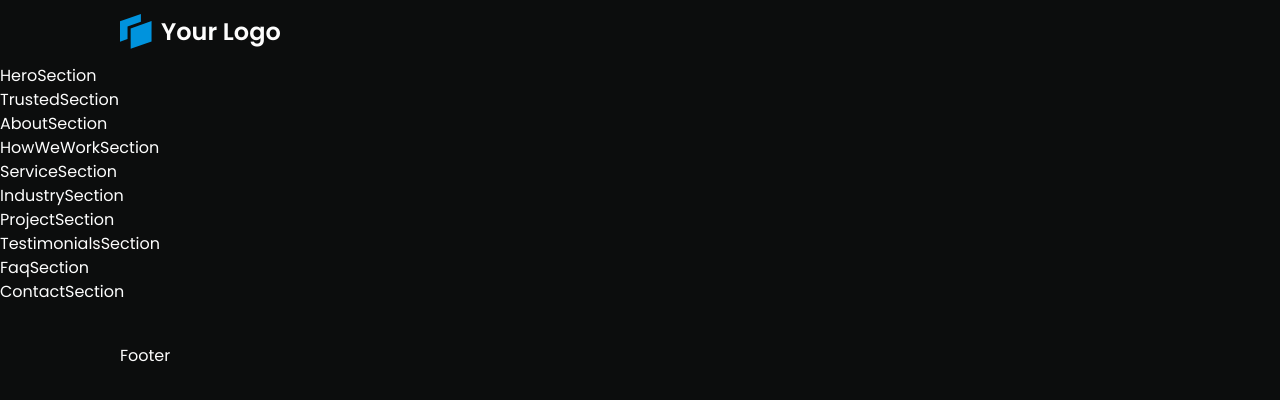
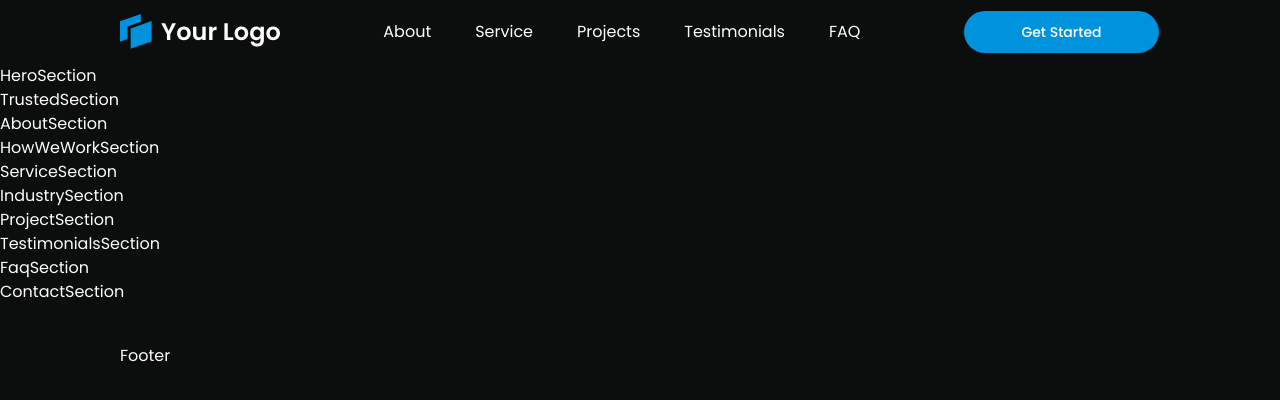
Before and after one commit to Hary300/Personal-Project-40-Dark-Blue-Portfolio, a React (Vite) app: page / in a window 1280 px wide. Shown: the top 400 px of the page. Built offline with nearby package versions, Linux system fonts and the light colour scheme.

Commit message:
feat: implement responsive navigation with mobile support; update header and button components

```diff
--- a/src/components/layouts/Header.tsx
+++ b/src/components/layouts/Header.tsx
@@ -1,9 +1,32 @@
+import { headerData } from '@/data/headerData';
 import Logo from '../shared/Logo';
+import { Button } from '../ui/button';
+import MobileNav from '../shared/MobileNav';
 
 const Header = () => {
+  const navLinks = headerData.navLinks;
+  const ctaButton = headerData.ctaButton;
   return (
-    <header className='flex justify-between px-4 sm:px-10 lg:px-15 xl:px-30 h-16'>
+    <header className='flex justify-between items-center px-4 sm:px-10 lg:px-15 xl:px-30 h-16'>
       <Logo />
+      <MobileNav />
+      <nav className='hidden lg:block'>
+        <ul className='flex gap-3'>
+          {navLinks.map((link) => (
+            <li key={link.id} className='px-4'>
+              <a
+                href={link.href}
+                className='hover:underline cursor-pointer hover:text-primary-300'
+              >
+                {link.label}
+              </a>
+            </li>
+          ))}
+        </ul>
+      </nav>
+      <Button asChild className='hidden lg:flex w-full lg:max-w-49.25'>
+        <a href={ctaButton.href}>{ctaButton.label}</a>
+      </Button>
     </header>
   );
 };
--- /dev/null
+++ b/src/components/shared/MobileNav.tsx
@@ -0,0 +1,53 @@
+import {
+  Sheet,
+  SheetClose,
+  SheetContent,
+  SheetTrigger,
+} from '@/components/ui/sheet';
+import { Button } from '../ui/button';
+import { FiMenu } from 'react-icons/fi';
+import { RxCross2 } from 'react-icons/rx';
+import { headerData } from '@/data/headerData';
+
+const MobileNav = () => {
+  const navLinks = headerData.navLinks;
+  const ctaButton = headerData.ctaButton;
+  return (
+    <div className='lg:hidden flex items-center'>
+      <Sheet>
+        <SheetTrigger asChild>
+          <Button variant='ghost' className='px-0 h-auto rounded-0'>
+            <FiMenu className='size-6' />
+          </Button>
+        </SheetTrigger>
+        <SheetContent showCloseButton={false}>
+          <div className='flex flex-col gap-3 p-4'>
+            <SheetClose asChild>
+              <div className='flex justify-end'>
+                <RxCross2 className='size-6' />
+              </div>
+            </SheetClose>
+            <nav>
+              <ul className='flex flex-col gap-3'>
+                {navLinks.map((link) => (
+                  <li key={link.id}>
+                    <SheetClose asChild>
+                      <a href={link.href}>{link.label}</a>
+                    </SheetClose>
+                  </li>
+                ))}
+              </ul>
+            </nav>
+            <SheetClose asChild>
+              <Button asChild className='flex w-full lg:max-w-49.25'>
+                <a href={ctaButton.href}>{ctaButton.label}</a>
+              </Button>
+            </SheetClose>
+          </div>
+        </SheetContent>
+      </Sheet>
+    </div>
+  );
+};
+
+export default MobileNav;
--- a/src/components/ui/button.tsx
+++ b/src/components/ui/button.tsx
@@ -1,66 +1,66 @@
-import * as React from "react"
-import { cva, type VariantProps } from "class-variance-authority"
-import { cn } from "cn"
-import { Slot } from "radix-ui"
+import * as React from 'react';
+import { cva, type VariantProps } from 'class-variance-authority';
+import { cn } from 'cn';
+import { Slot } from 'radix-ui';
 
 const buttonVariants = cva(
-  "group/button inline-flex shrink-0 items-center justify-center rounded-lg border border-transparent bg-clip-padding text-sm font-medium whitespace-nowrap transition-all outline-none select-none focus-visible:border-ring focus-visible:ring-3 focus-visible:ring-ring/50 active:not-aria-[haspopup]:translate-y-px disabled:pointer-events-none disabled:opacity-50 aria-invalid:border-destructive aria-invalid:ring-3 aria-invalid:ring-destructive/20 dark:aria-invalid:border-destructive/50 dark:aria-invalid:ring-destructive/40 [&_svg]:pointer-events-none [&_svg]:shrink-0 [&_svg:not([class*='size-'])]:size-4",
+  "group/button inline-flex shrink-0 items-center justify-center rounded-full border border-transparent bg-clip-padding text-sm font-medium whitespace-nowrap transition-all outline-none select-none focus-visible:border-ring focus-visible:ring-3 focus-visible:ring-ring/50 active:not-aria-[haspopup]:translate-y-px disabled:pointer-events-none disabled:opacity-50 aria-invalid:border-destructive aria-invalid:ring-3 aria-invalid:ring-destructive/20 dark:aria-invalid:border-destructive/50 dark:aria-invalid:ring-destructive/40 [&_svg]:pointer-events-none [&_svg]:shrink-0 [&_svg:not([class*='size-'])]:size-4",
   {
     variants: {
       variant: {
-        default: "bg-primary text-primary-foreground hover:bg-primary/80",
+        default: 'bg-primary-300 text-neutral-25 hover:bg-primary-300/80',
         outline:
-          "border-border bg-background hover:bg-muted hover:text-foreground aria-expanded:bg-muted aria-expanded:text-foreground dark:border-input dark:bg-input/30 dark:hover:bg-input/50",
+          'border-border bg-background hover:bg-muted hover:text-foreground aria-expanded:bg-muted aria-expanded:text-foreground dark:border-input dark:bg-input/30 dark:hover:bg-input/50',
         secondary:
-          "bg-secondary text-secondary-foreground hover:bg-[color-mix(in_oklch,var(--secondary),var(--foreground)_5%)] aria-expanded:bg-secondary aria-expanded:text-secondary-foreground",
+          'bg-secondary text-secondary-foreground hover:bg-[color-mix(in_oklch,var(--secondary),var(--foreground)_5%)] aria-expanded:bg-secondary aria-expanded:text-secondary-foreground',
         ghost:
-          "hover:bg-muted hover:text-foreground aria-expanded:bg-muted aria-expanded:text-foreground dark:hover:bg-muted/50",
+          'hover:bg-muted hover:text-foreground aria-expanded:bg-muted aria-expanded:text-foreground dark:hover:bg-muted/50',
         destructive:
-          "bg-destructive/10 text-destructive hover:bg-destructive/20 focus-visible:border-destructive/40 focus-visible:ring-destructive/20 dark:bg-destructive/20 dark:hover:bg-destructive/30 dark:focus-visible:ring-destructive/40",
-        link: "text-primary underline-offset-4 hover:underline",
+          'bg-destructive/10 text-destructive hover:bg-destructive/20 focus-visible:border-destructive/40 focus-visible:ring-destructive/20 dark:bg-destructive/20 dark:hover:bg-destructive/30 dark:focus-visible:ring-destructive/40',
+        link: 'text-primary underline-offset-4 hover:underline',
       },
       size: {
         default:
-          "h-8 gap-1.5 px-2.5 has-data-[icon=inline-end]:pr-2 has-data-[icon=inline-start]:pl-2",
+          'h-11 gap-1.5 px-2.5 has-data-[icon=inline-end]:pr-2 has-data-[icon=inline-start]:pl-2',
         xs: "h-6 gap-1 rounded-[min(var(--radius-md),10px)] px-2 text-xs in-data-[slot=button-group]:rounded-lg has-data-[icon=inline-end]:pr-1.5 has-data-[icon=inline-start]:pl-1.5 [&_svg:not([class*='size-'])]:size-3",
         sm: "h-7 gap-1 rounded-[min(var(--radius-md),12px)] px-2.5 text-[0.8rem] in-data-[slot=button-group]:rounded-lg has-data-[icon=inline-end]:pr-1.5 has-data-[icon=inline-start]:pl-1.5 [&_svg:not([class*='size-'])]:size-3.5",
-        lg: "h-9 gap-1.5 px-2.5 has-data-[icon=inline-end]:pr-2 has-data-[icon=inline-start]:pl-2",
-        icon: "size-8",
-        "icon-xs":
+        lg: 'h-9 gap-1.5 px-2.5 has-data-[icon=inline-end]:pr-2 has-data-[icon=inline-start]:pl-2',
+        icon: 'size-8',
+        'icon-xs':
           "size-6 rounded-[min(var(--radius-md),10px)] in-data-[slot=button-group]:rounded-lg [&_svg:not([class*='size-'])]:size-3",
-        "icon-sm":
-          "size-7 rounded-[min(var(--radius-md),12px)] in-data-[slot=button-group]:rounded-lg",
-        "icon-lg": "size-9",
+        'icon-sm':
+          'size-7 rounded-[min(var(--radius-md),12px)] in-data-[slot=button-group]:rounded-lg',
+        'icon-lg': 'size-9',
       },
     },
     defaultVariants: {
-      variant: "default",
-      size: "default",
+      variant: 'default',
+      size: 'default',
     },
   }
-)
+);
 
 function Button({
   className,
-  variant = "default",
-  size = "default",
+  variant = 'default',
+  size = 'default',
   asChild = false,
   ...props
-}: React.ComponentProps<"button"> &
+}: React.ComponentProps<'button'> &
   VariantProps<typeof buttonVariants> & {
-    asChild?: boolean
+    asChild?: boolean;
   }) {
-  const Comp = asChild ? Slot.Root : "button"
+  const Comp = asChild ? Slot.Root : 'button';
 
   return (
     <Comp
-      data-slot="button"
+      data-slot='button'
       data-variant={variant}
       data-size={size}
       className={cn(buttonVariants({ variant, size, className }))}
       {...props}
     />
-  )
+  );
 }
 
-export { Button, buttonVariants }
+export { Button, buttonVariants };
--- a/src/data/headerData.ts
+++ b/src/data/headerData.ts
@@ -24,7 +24,7 @@ interface Logo {
 
 interface HeaderData {
   logo: Logo;
-  navList: NavItem[];
+  navLinks: NavItem[];
   ctaButton: CtaButton;
 }
 
@@ -35,7 +35,7 @@ export const headerData: HeaderData = {
     alt: 'Your Logo Icon',
     src: logo,
   },
-  navList: [
+  navLinks: [
     { id: 'about', label: 'About', href: '#about' },
     { id: 'service', label: 'Service', href: '#service' },
     { id: 'projects', label: 'Projects', href: '#projects' },
```
Also changed, not shown: src/components/ui/sheet.tsx (+39 -40 lines).
